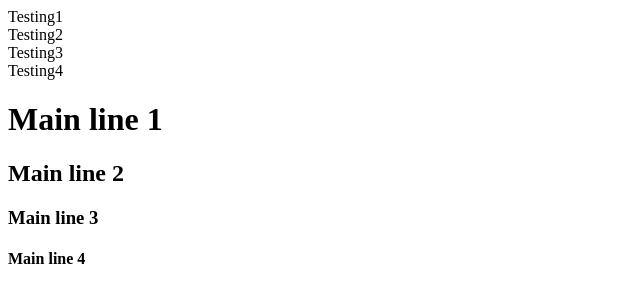
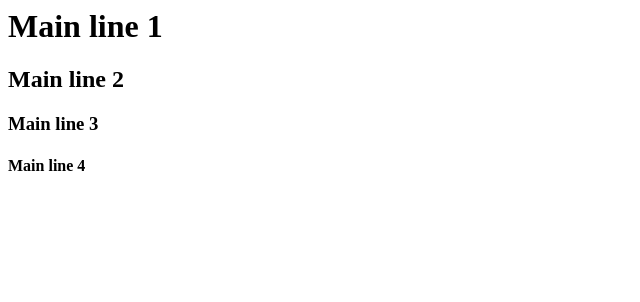
Before and after one commit to GordonChiuChiu/demo, a plain HTML site: page index.html in a window 1280 px wide. Shown: the whole page, without its empty margins (0-640 px from the left). Drawn offline with Linux system fonts and the light colour scheme.

Commit message:
new new start

```diff
--- a/index.html
+++ b/index.html
@@ -1,7 +1,3 @@
-<div>Testing1</div>
-<div>Testing2</div>
-<div>Testing3</div>
-<div>Testing4</div>
 <h1>Main line 1</h1>
 <h2>Main line 2</h2>
 <h3>Main line 3</h3>
```
Also changed, not shown: 1 other file.
